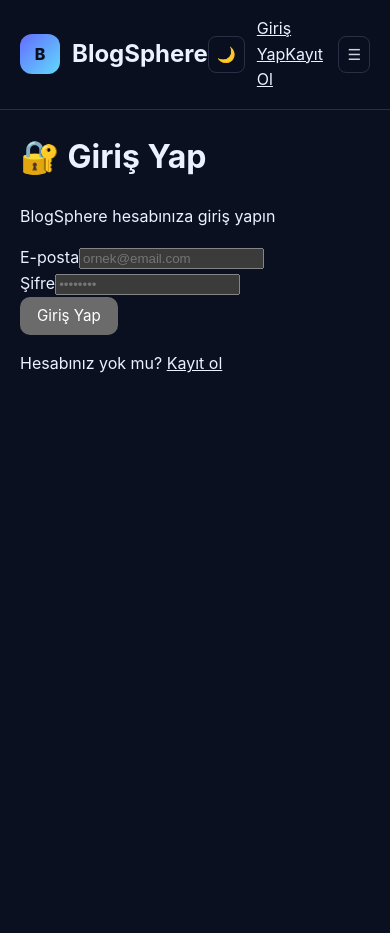
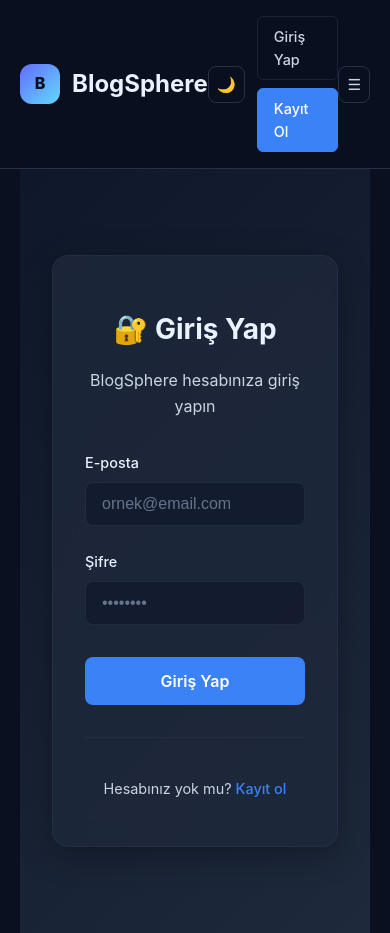
Before and after one commit to firatdemir47/blogsphere-frontend, a React (Vite) app: page /login in a window 390 px wide. Before the commit the page ends 844 px from the top, so only its background shows below. Built offline with nearby package versions, Linux system fonts and the light colour scheme.

Commit message:
feat: add comprehensive CSS styles for auth pages and navigation updates

```diff
--- a/src/App.css
+++ b/src/App.css
@@ -1477,6 +1477,20 @@ body.light-theme {
   margin-bottom: 1rem;
 }
 
+.success-message {
+  background: rgba(34, 197, 94, 0.1);
+  border: 1px solid rgba(34, 197, 94, 0.3);
+  border-radius: 8px;
+  padding: 1rem;
+  margin-bottom: 1.5rem;
+  text-align: center;
+}
+
+.success-message span {
+  color: #22c55e;
+  font-weight: 500;
+}
+
 /* Responsive adjustments */
 @media (max-width: 768px) {
   .category-header {
@@ -1494,3 +1508,285 @@ body.light-theme {
     grid-template-columns: 1fr;
   }
 }
+
+/* Auth Pages Styles */
+.auth-page {
+  min-height: calc(100vh - 80px);
+  display: flex;
+  align-items: center;
+  justify-content: center;
+  padding: 2rem;
+  background: linear-gradient(135deg, #0f172a 0%, #1e293b 100%);
+}
+
+.auth-container {
+  background: rgba(30, 41, 59, 0.8);
+  border: 1px solid rgba(58, 64, 96, 0.3);
+  border-radius: 16px;
+  padding: 2.5rem;
+  width: 100%;
+  max-width: 450px;
+  backdrop-filter: blur(12px);
+  box-shadow: 0 8px 32px rgba(0, 0, 0, 0.3);
+}
+
+.auth-header {
+  text-align: center;
+  margin-bottom: 2rem;
+}
+
+.auth-header h1 {
+  color: #eaf1ff;
+  font-size: 2rem;
+  font-weight: 700;
+  margin-bottom: 0.5rem;
+}
+
+.auth-header p {
+  color: #cbd5e1;
+  font-size: 1rem;
+}
+
+.auth-form {
+  display: flex;
+  flex-direction: column;
+  gap: 1.5rem;
+}
+
+.form-group {
+  display: flex;
+  flex-direction: column;
+  gap: 0.5rem;
+}
+
+.form-group label {
+  color: #eaf1ff;
+  font-weight: 500;
+  font-size: 0.9rem;
+}
+
+.auth-input {
+  background: rgba(15, 23, 42, 0.6);
+  border: 1px solid rgba(58, 64, 96, 0.4);
+  border-radius: 8px;
+  padding: 0.75rem 1rem;
+  color: #eaf1ff;
+  font-size: 1rem;
+  transition: all 0.2s ease;
+}
+
+.auth-input:focus {
+  outline: none;
+  border-color: #3b82f6;
+  box-shadow: 0 0 0 3px rgba(59, 130, 246, 0.1);
+}
+
+.auth-input::placeholder {
+  color: #64748b;
+}
+
+.auth-button {
+  background: #3b82f6;
+  color: white;
+  border: none;
+  padding: 0.875rem 1.5rem;
+  border-radius: 8px;
+  font-size: 1rem;
+  font-weight: 600;
+  cursor: pointer;
+  transition: all 0.2s ease;
+  margin-top: 0.5rem;
+}
+
+.auth-button:hover:not(:disabled) {
+  background: #2563eb;
+  transform: translateY(-1px);
+}
+
+.auth-button:disabled {
+  opacity: 0.6;
+  cursor: not-allowed;
+}
+
+.auth-footer {
+  text-align: center;
+  margin-top: 2rem;
+  padding-top: 1.5rem;
+  border-top: 1px solid rgba(58, 64, 96, 0.3);
+}
+
+.auth-footer p {
+  color: #cbd5e1;
+  font-size: 0.9rem;
+}
+
+.auth-link {
+  color: #3b82f6;
+  text-decoration: none;
+  font-weight: 500;
+  transition: color 0.2s ease;
+}
+
+.auth-link:hover {
+  color: #60a5fa;
+  text-decoration: underline;
+}
+
+.error-message {
+  background: rgba(239, 68, 68, 0.1);
+  border: 1px solid rgba(239, 68, 68, 0.3);
+  border-radius: 8px;
+  padding: 1rem;
+  margin-bottom: 1.5rem;
+  text-align: center;
+}
+
+.error-message span {
+  color: #ef4444;
+  font-weight: 500;
+}
+
+/* Navigation Updates */
+.auth-buttons {
+  display: flex;
+  gap: 0.75rem;
+  align-items: center;
+}
+
+.login-btn, .register-btn {
+  padding: 0.5rem 1rem;
+  border-radius: 6px;
+  text-decoration: none;
+  font-weight: 500;
+  transition: all 0.2s ease;
+  font-size: 0.9rem;
+}
+
+.login-btn {
+  color: #cbd5e1;
+  border: 1px solid rgba(58, 64, 96, 0.4);
+}
+
+.login-btn:hover {
+  background: rgba(58, 64, 96, 0.2);
+  border-color: rgba(58, 64, 96, 0.6);
+}
+
+.register-btn {
+  background: #3b82f6;
+  color: white;
+  border: 1px solid #3b82f6;
+}
+
+.register-btn:hover {
+  background: #2563eb;
+  border-color: #2563eb;
+}
+
+.user-menu {
+  display: flex;
+  align-items: center;
+  gap: 1rem;
+}
+
+.user-name {
+  color: #eaf1ff;
+  font-size: 0.9rem;
+  font-weight: 500;
+}
+
+.logout-btn {
+  background: rgba(239, 68, 68, 0.1);
+  color: #ef4444;
+  border: 1px solid rgba(239, 68, 68, 0.3);
+  padding: 0.5rem 1rem;
+  border-radius: 6px;
+  cursor: pointer;
+  font-size: 0.9rem;
+  transition: all 0.2s ease;
+}
+
+.logout-btn:hover {
+  background: rgba(239, 68, 68, 0.2);
+  border-color: rgba(239, 68, 68, 0.5);
+}
+
+/* Mobile Auth Styles */
+.mobile-auth-buttons {
+  display: flex;
+  flex-direction: column;
+  gap: 0.5rem;
+  padding: 1rem;
+  border-top: 1px solid rgba(58, 64, 96, 0.3);
+}
+
+.mobile-login-btn, .mobile-register-btn {
+  padding: 0.75rem 1rem;
+  border-radius: 6px;
+  text-decoration: none;
+  text-align: center;
+  font-weight: 500;
+  transition: all 0.2s ease;
+}
+
+.mobile-login-btn {
+  color: #cbd5e1;
+  border: 1px solid rgba(58, 64, 96, 0.4);
+}
+
+.mobile-register-btn {
+  background: #3b82f6;
+  color: white;
+  border: 1px solid #3b82f6;
+}
+
+.mobile-user-menu {
+  padding: 1rem;
+  border-top: 1px solid rgba(58, 64, 96, 0.3);
+}
+
+.mobile-user-name {
+  display: block;
+  color: #eaf1ff;
+  font-weight: 500;
+  margin-bottom: 0.75rem;
+}
+
+.mobile-logout-btn {
+  background: rgba(239, 68, 68, 0.1);
+  color: #ef4444;
+  border: 1px solid rgba(239, 68, 68, 0.3);
+  padding: 0.75rem 1rem;
+  border-radius: 6px;
+  cursor: pointer;
+  width: 100%;
+  font-size: 0.9rem;
+  transition: all 0.2s ease;
+}
+
+.mobile-logout-btn:hover {
+  background: rgba(239, 68, 68, 0.2);
+  border-color: rgba(239, 68, 68, 0.5);
+}
+
+/* Responsive Auth */
+@media (max-width: 768px) {
+  .auth-container {
+    padding: 2rem;
+    margin: 1rem;
+  }
+
+  .auth-header h1 {
+    font-size: 1.75rem;
+  }
+
+  .auth-buttons {
+    flex-direction: column;
+    gap: 0.5rem;
+  }
+
+  .user-menu {
+    flex-direction: column;
+    gap: 0.5rem;
+  }
+}
```
